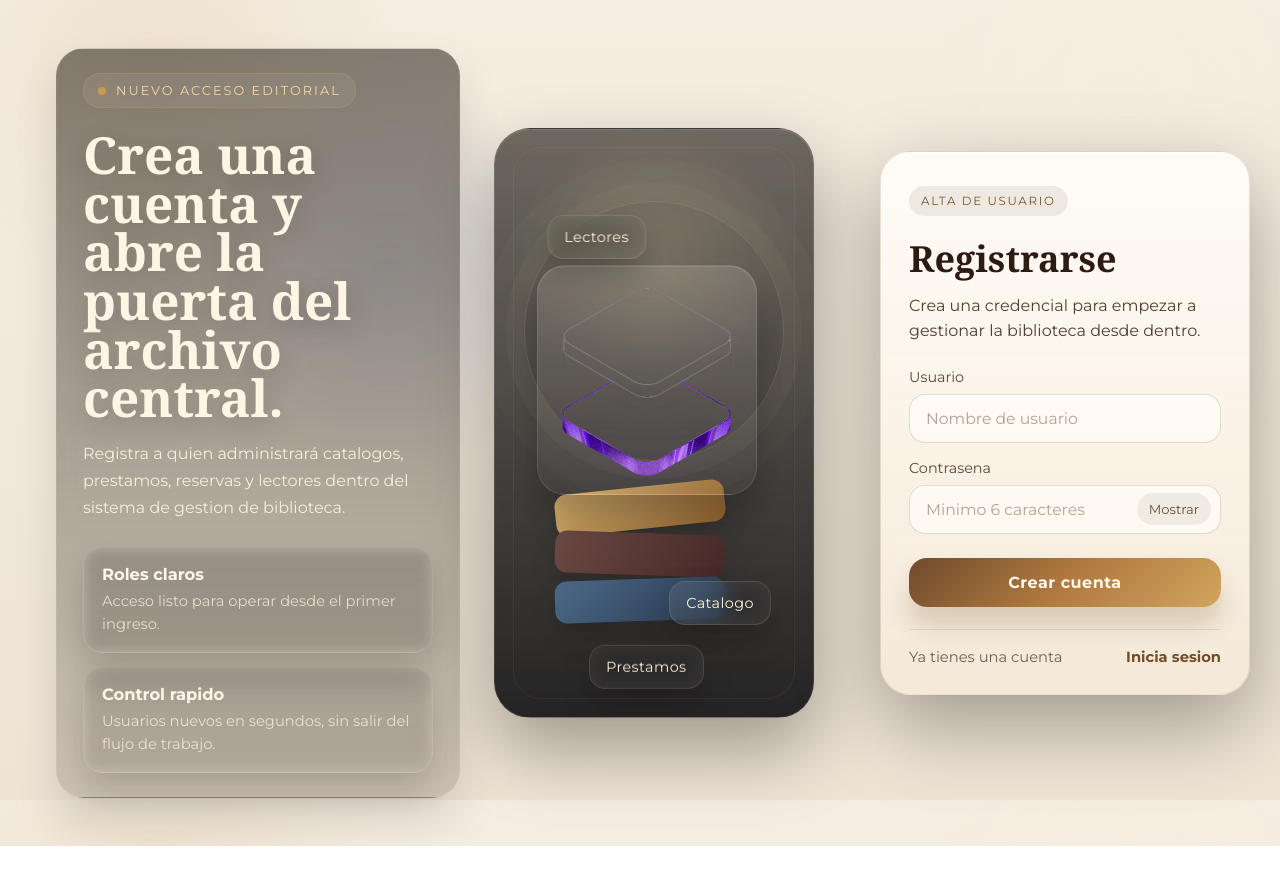
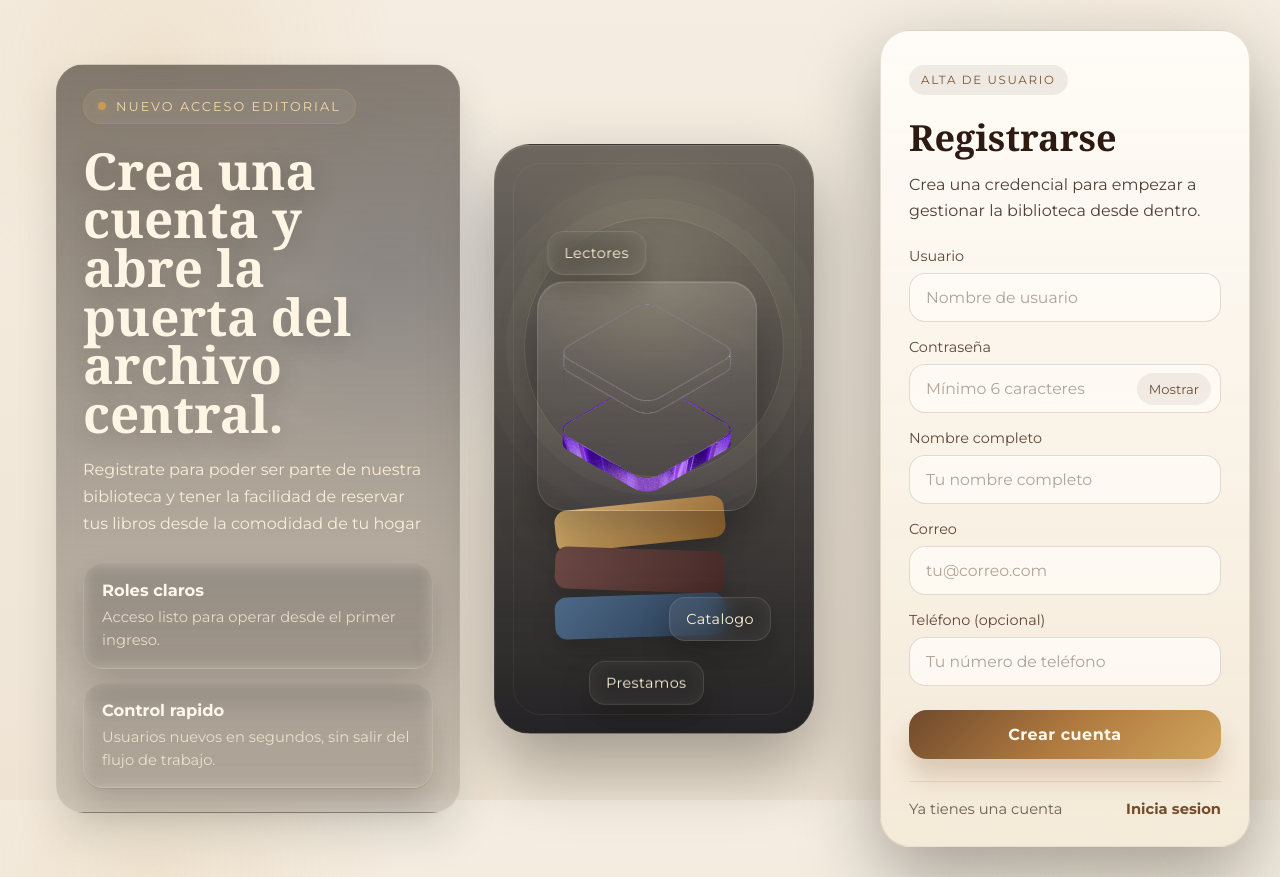
Before and after one commit to DiegoLM-source/SistemaGestionBiblioteca, a React (Vite) app in the folder frontend/: page /register in a window 1280 px wide. Before the commit the page ends 846 px from the top, so only its background shows below. Built offline with nearby package versions, Linux system fonts and the light colour scheme; no server answers.

Commit message:
Arreglo del modulo de registros, actualizacion de informacion para registrarse

```diff
--- a/frontend/src/pages/Register.jsx
+++ b/frontend/src/pages/Register.jsx
@@ -10,18 +10,25 @@ function Register() {
   const [form, setForm] = useState({
     username: "",
     password: "",
+    nombre: "",
+    correo: "",
+    telefono: "",
   });
 
   const handleChange = (e) => {
-    setForm({
-      ...form,
-      [e.target.name]: e.target.value,
-    });
+    setForm({ ...form, [e.target.name]: e.target.value });
   };
 
   const handleSubmit = async (e) => {
     e.preventDefault();
-
+    if (!form.username || !form.password || !form.nombre || !form.correo) {
+      alert("Usuario, contraseña, nombre y correo son obligatorios");
+      return;
+    }
+    if (form.password.length < 6) {
+      alert("La contraseña debe tener mínimo 6 caracteres");
+      return;
+    }
     try {
       const res = await registerRequest(form);
       localStorage.setItem("token", res.data.token);
@@ -40,11 +47,7 @@ function Register() {
         <div className="login-copy register-copy">
           <span className="login-kicker">Nuevo acceso editorial</span>
           <h1>Crea una cuenta y abre la puerta del archivo central.</h1>
-          <p>
-            Registra a quien administrará catalogos, prestamos, reservas y lectores
-            dentro del sistema de gestion de biblioteca.
-          </p>
-
+          <p>Registrate para poder ser parte de nuestra biblioteca y tener la facilidad de reservar tus libros desde la comodidad de tu hogar</p>
           <div className="register-highlights">
             <div className="register-note">
               <strong>Roles claros</strong>
@@ -84,42 +87,46 @@ function Register() {
           </p>
 
           <form onSubmit={handleSubmit} className="login-form">
+
             <label className="login-field">
               <span>Usuario</span>
-              <input
-                className="login-input"
-                type="text"
-                name="username"
-                placeholder="Nombre de usuario"
-                value={form.username}
-                onChange={handleChange}
-              />
+              <input className="login-input" type="text" name="username"
+                placeholder="Nombre de usuario" value={form.username} onChange={handleChange} />
             </label>
 
             <label className="login-field">
-              <span>Contrasena</span>
+              <span>Contraseña</span>
               <div className="password-shell">
-                <input
-                  className="login-input"
-                  name="password"
+                <input className="login-input" name="password"
                   type={showPassword ? "text" : "password"}
-                  placeholder="Minimo 6 caracteres"
-                  value={form.password}
-                  onChange={handleChange}
-                />
-                <button
-                  type="button"
-                  className="password-toggle"
-                  onClick={() => setShowPassword(!showPassword)}
-                >
+                  placeholder="Mínimo 6 caracteres"
+                  value={form.password} onChange={handleChange} />
+                <button type="button" className="password-toggle"
+                  onClick={() => setShowPassword(!showPassword)}>
                   {showPassword ? "Ocultar" : "Mostrar"}
                 </button>
               </div>
             </label>
 
-            <button type="submit" className="login-btn">
-              Crear cuenta
-            </button>
+            <label className="login-field">
+              <span>Nombre completo</span>
+              <input className="login-input" type="text" name="nombre"
+                placeholder="Tu nombre completo" value={form.nombre} onChange={handleChange} />
+            </label>
+
+            <label className="login-field">
+              <span>Correo</span>
+              <input className="login-input" type="email" name="correo"
+                placeholder="tu@correo.com" value={form.correo} onChange={handleChange} />
+            </label>
+
+            <label className="login-field">
+              <span>Teléfono (opcional)</span>
+              <input className="login-input" type="text" name="telefono"
+                placeholder="Tu número de teléfono" value={form.telefono} onChange={handleChange} />
+            </label>
+
+            <button type="submit" className="login-btn">Crear cuenta</button>
           </form>
 
           <div className="card-footer">
--- a/frontend/src/pages/Reservas.jsx
+++ b/frontend/src/pages/Reservas.jsx
@@ -217,7 +217,7 @@ function Reservas() {
                       <td>{s.cantidad}</td>
                       <td>
                         <button className="lb-save" onClick={() => abrirAprobarSolicitud(s.id_solicitud)}>
-                          Aprobar y pasar a reserva
+                          Aprobar
                         </button>
                       </td>
                     </tr>
```
Also changed, not shown: 1 other file (tests, documents, lock files or other folders).
